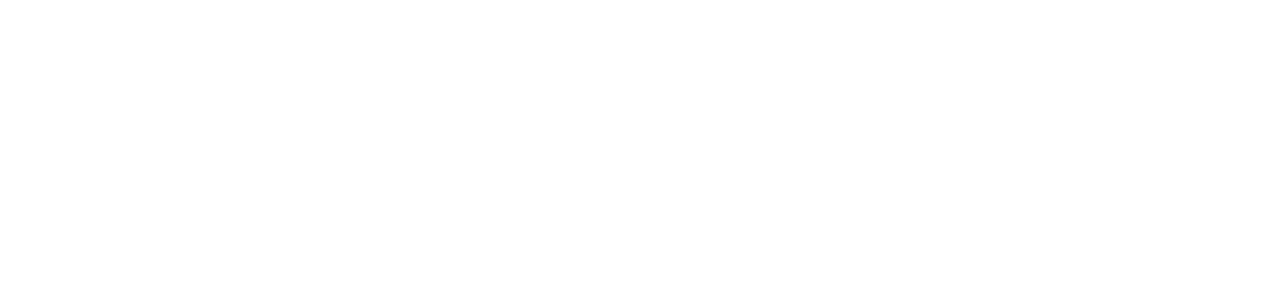
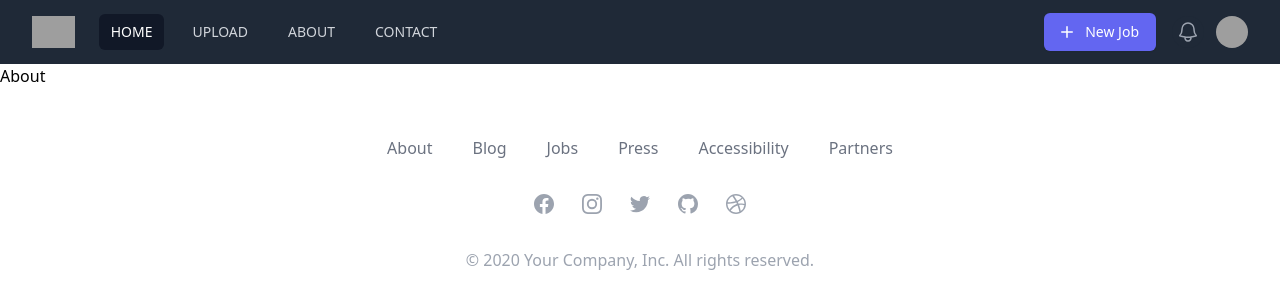
Before and after one commit to marcelbbarreiro/Giphy, a React (Create React App) app in the folder team/: page /about in a window 1280 px wide. Before the commit this address had no page. Shown: the top 308 px of the page. Built offline with nearby package versions, Linux system fonts and the light colour scheme; grey boxes are pictures that could not be loaded.

Commit message:
feat: :zap: Implemet About

```diff
--- a/team/src/Routes/Router.jsx
+++ b/team/src/Routes/Router.jsx
@@ -5,6 +5,7 @@
 import Dashboard from "../Views/Components/Dashboard"
 import Contact from "../Views/Pages/Contact"
 import Upload from "../Views/Pages/Upload"
+import About from "../Views/Pages/About"
 
 
 
@@ -19,6 +20,7 @@
                 <Route path='home' element={<Home />} />
                 <Route path='contact' element={<Contact />} />
                 <Route path='upload' element={<Upload />} />
+                <Route path='about' element={<About />} />
 
             </Route>
         </Routes>
--- a/team/src/Views/Components/Navbar.jsx
+++ b/team/src/Views/Components/Navbar.jsx
@@ -13,10 +13,10 @@
       'https://images.unsplash.com/photo-1472099645785-5658abf4ff4e?ixlib=rb-1.2.1&ixid=eyJhcHBfaWQiOjEyMDd9&auto=format&fit=facearea&facepad=2&w=256&h=256&q=80',
   }
   const navigation = [
-    { name: 'Dashboard', href: '#', current: true },
-    { name: 'Team', href: '#', current: false },
-    { name: 'Projects', href: '#', current: false },
-    { name: 'Calendar', href: '#', current: false },
+    { name: 'HOME', href: '/', current: true },
+    { name: 'UPLOAD', href: '/Upload', current: false },
+    { name: 'ABOUT', href: '/About', current: false },
+    { name: 'CONTACT', href: '/Contact', current: false },
   ]
   const userNavigation = [
     { name: 'Your Profile', href: '#' },
--- /dev/null
+++ b/team/src/Views/Pages/About.jsx
@@ -0,0 +1,9 @@
+import React from 'react'
+
+function About() {
+  return (
+    <div>About</div>
+  )
+}
+
+export default About
```
